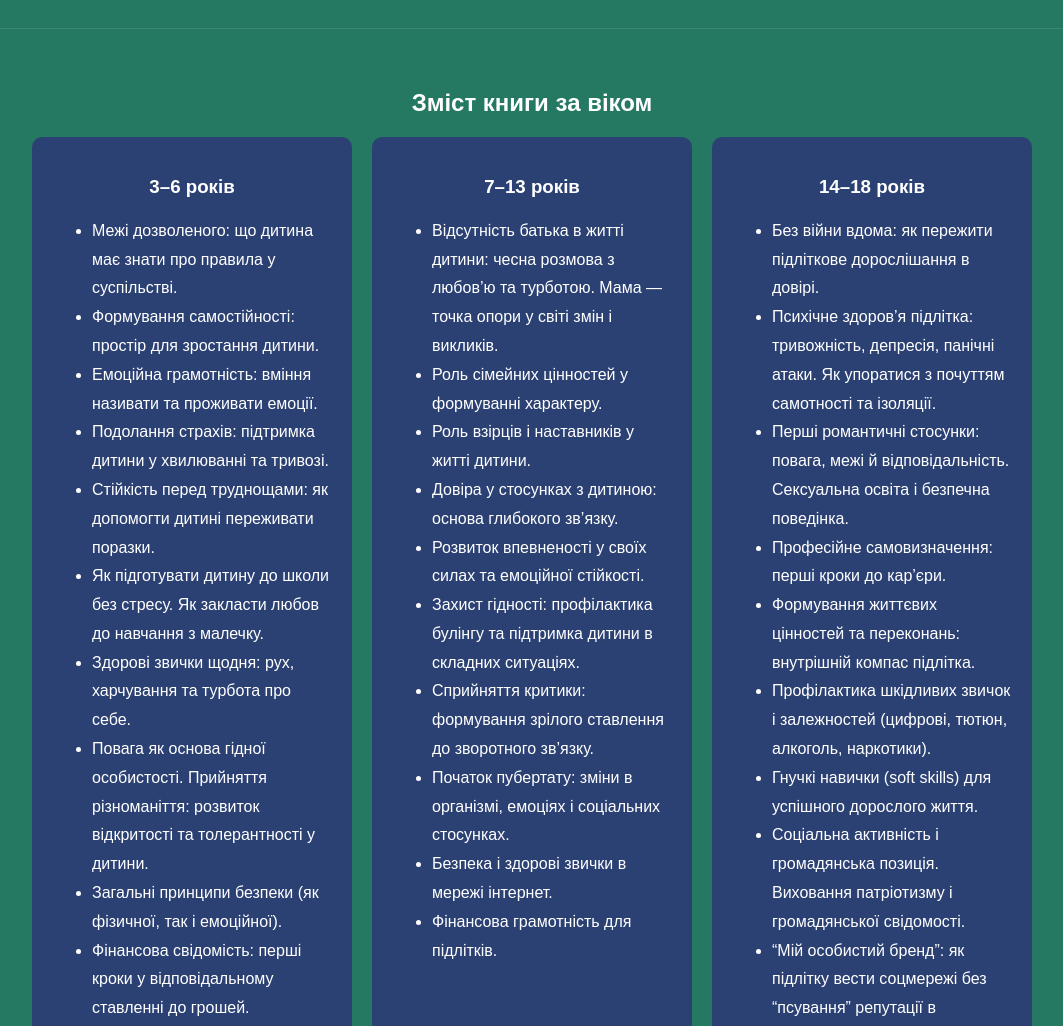
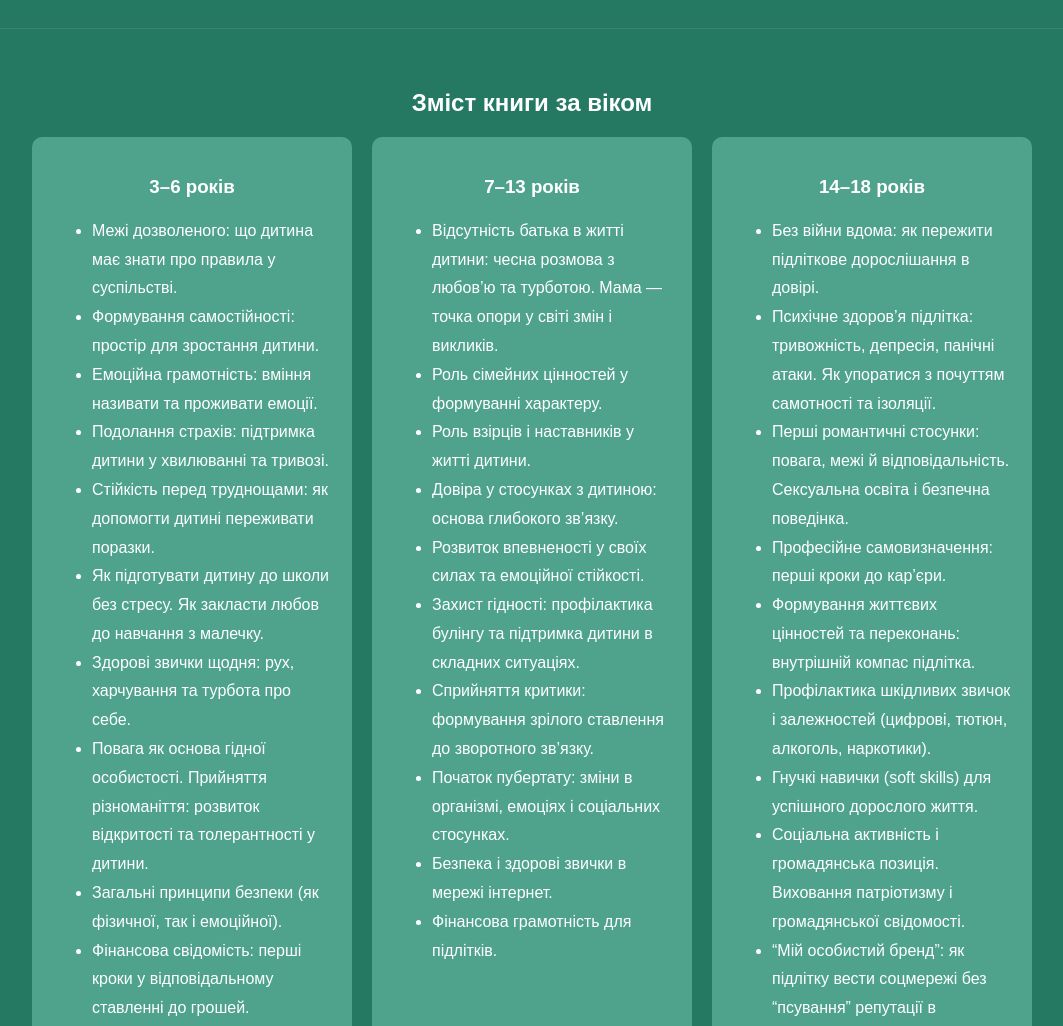
Before and after one commit to yakhor564/silna-mama-site, a plain HTML site: page index.html in a window 1280 px wide. Shown: the part 1160-2186 px from the top of the page, without its empty margins (108-1171 px from the left). Drawn offline with nearby package versions, Linux system fonts and the light colour scheme.

Commit message:
Add files via upload

```diff
--- a/index.html
+++ b/index.html
@@ -47,7 +47,7 @@
       margin-top: 20px;
     }
     .card, .tariff-card {
-      background: #2c4173;
+      background: #4fa38c;
       padding: 20px;
       border-radius: 10px;
       width: 280px;
```
